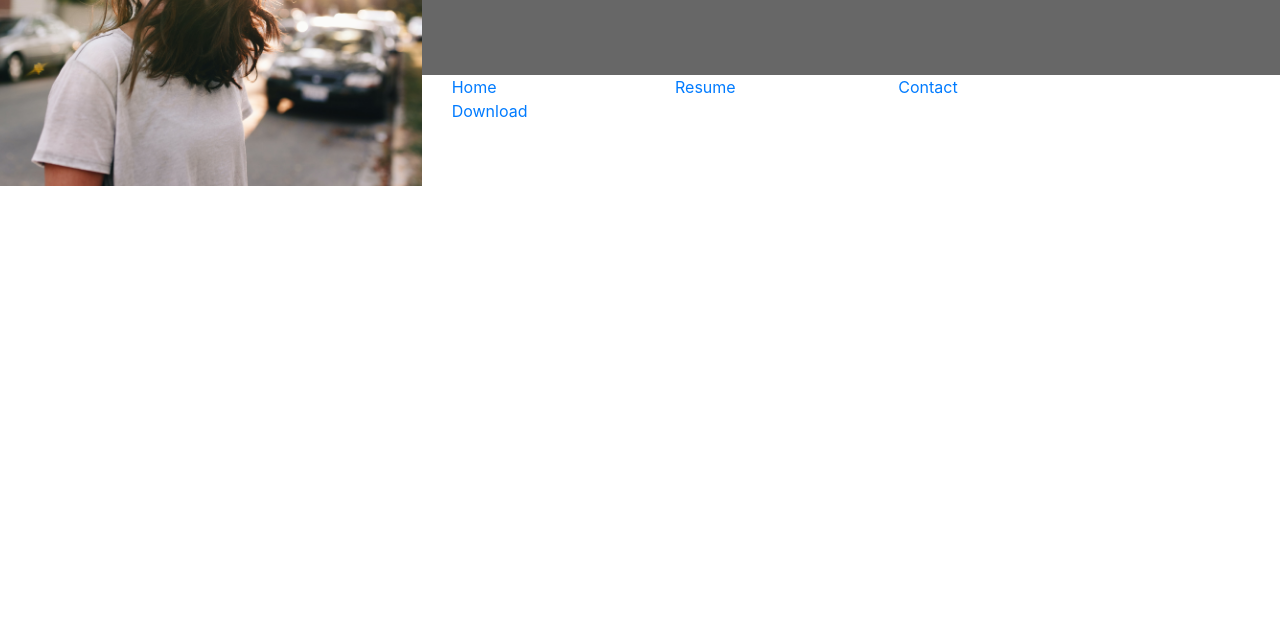
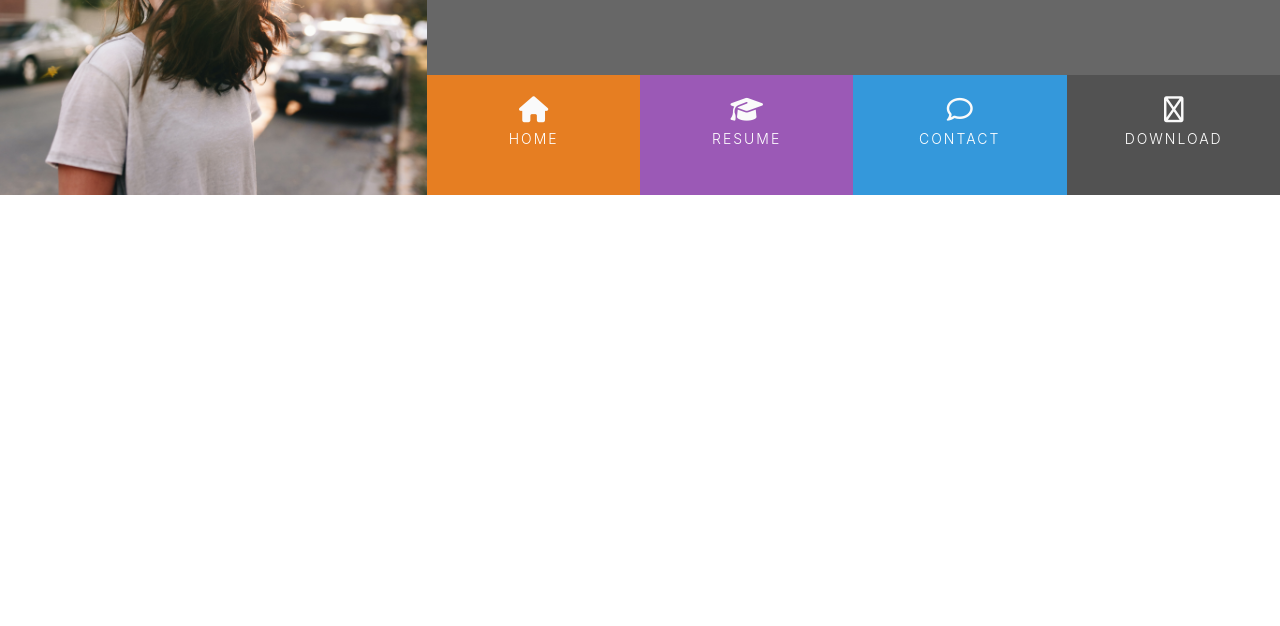
Before and after one commit to AmyB173/resume-mini-project, a plain HTML site: page index.html in a window 1280 px wide. Shown: the part 174-800 px from the top of the page. Drawn offline with nearby package versions, Linux system fonts and the light colour scheme.

Commit message:
updates the clickable links and header

```diff
--- a/assets/css/style.css
+++ b/assets/css/style.css
@@ -4,6 +4,23 @@
 
 .bg-color-name-title {
     background-color: #676767;
+}
+
+
+.ui-hyphen-menu-home {
+    background-color: #e67e22;
+}
+
+.ui-hyphen-menu-resume {
+    background-color: #9b59b6;
+}
+
+.ui-hyphen-menu-contact {
+    background-color: #3498db;
+}
+
+.ui-hyphen-menu-download {
+    background-color: #525252;
 }
 
 /*---------------------------------------Heading */
@@ -40,3 +57,57 @@ header {
     margin-bottom: 90px;
     color: #fff;
 }
+
+.list-inline-item:not(:last-child) {
+    margin-right: 0;
+}
+.menucontainer {
+    font-size: 0;
+}
+#nav {
+    margin: 0;
+}
+#nav li {
+    font-size: 14px;
+    padding: 0;
+
+}
+
+.menuitem {
+    height: 120px;
+    text-align: center;
+    padding: 0;
+}
+
+/*This is to ensure that the whole box is clickable*/
+.menuitem a {
+    width: 100%;
+    text-decoration: none;
+    color: white;
+    height: 120px;
+}
+
+.menuitem a i {
+    padding-top: 22px;
+    display: block;
+    color: #fafafa;
+    font-size:26px;
+ }
+
+.menuitem span {
+    display: block;
+    width: 100%;
+    padding-top:5px;
+    text-align: center;
+    text-transform: uppercase;
+    font-size: 14px;
+    font-weight: 300;
+    letter-spacing: 2px;
+}
+
+/*---------------------------------------Hover.css */
+
+.hvr-sweep-to-bottom:before {
+    background: rgba(0, 0, 0, 0.2);
+    height: 120px;
+}
--- a/index.html
+++ b/index.html
@@ -6,37 +6,38 @@
     <title>Rosie</title>
 
     <link rel="stylesheet" href="https://maxcdn.bootstrapcdn.com/bootstrap/4.2.1/css/bootstrap.min.css"/>
+    <link rel="stylesheet" href="https://cdnjs.cloudflare.com/ajax/libs/hover.css/2.1.1/css/hover-min.css" type="text/css" />
     <link rel="stylesheet" href="/assets/css/style.css" type ="text/css">
     <script src="https://kit.fontawesome.com/9f7f10393d.js" crossorigin="anonymous"></script>
 </head>
 <body>
     <header>
-        <div class="row">
+        <div class="row no-gutters">
             <a href="index.html" class="col-md-4 logo">
 
             </a>
             <div class="col-md-8">
-                <div class="row bg-color-name-title">
+                <div class="row no-gutters bg-color-name-title ">
                     <div class="col heading">
                         <h1 class="name">Rosie Odenkirk</h1>
                         <h2 class="title">Full Stack Developer</h2>
 
                     </div>
                 </div>
-                <div class="row">
+                <div class="row no-gutters">
                     <div class="col">
-                        <ul id="nav" class="list-inline">
-                            <li class="col-6 col-sm-3 list-inline-item">
-                                <a href="#"><span>Home</span></a>
+                        <ul id="nav" class="list-inline menucontainer">
+                            <li class="col-6 col-sm-3 ui-hyphen-menu-home list-inline-item menuitem">
+                                <a href="#" class="hvr-sweep-to-bottom"><i class="fa-solid fa-house" aria-hidden="true"></i><span>Home</span></a>
                             </li>
-                            <li class="col-6 col-sm-3 list-inline-item">
-                                <a href="#"><span>Resume</span></a>
+                            <li class="col-6 col-sm-3 ui-hyphen-menu-resume list-inline-item menuitem">
+                                <a href="#" class="hvr-sweep-to-bottom"><i class="fa-solid fa-graduation-cap"></i><span>Resume</span></a>
                             </li>
-                            <li class="col-6 col-sm-3 list-inline-item">
-                                <a href="#"><span>Contact</span></a>
+                            <li class="col-6 col-sm-3 ui-hyphen-menu-contact list-inline-item menuitem">
+                                <a href="#" class="hvr-sweep-to-bottom"><i class="fa-regular fa-comment"></i><span>Contact</span></a>
                             </li>
-                            <li class="col-6 col-sm-3 list-inline-item">
-                                <a href="#"><span>Download</span></a>
+                            <li class="col-6 col-sm-3 ui-hyphen-menu-download list-inline-item menuitem">
+                                <a href="#" class="hvr-sweep-to-bottom"><i class="fa-regular fa-download"></i><span>Download</span></a>
                             </li>
                         </ul>
                     </div>
```
